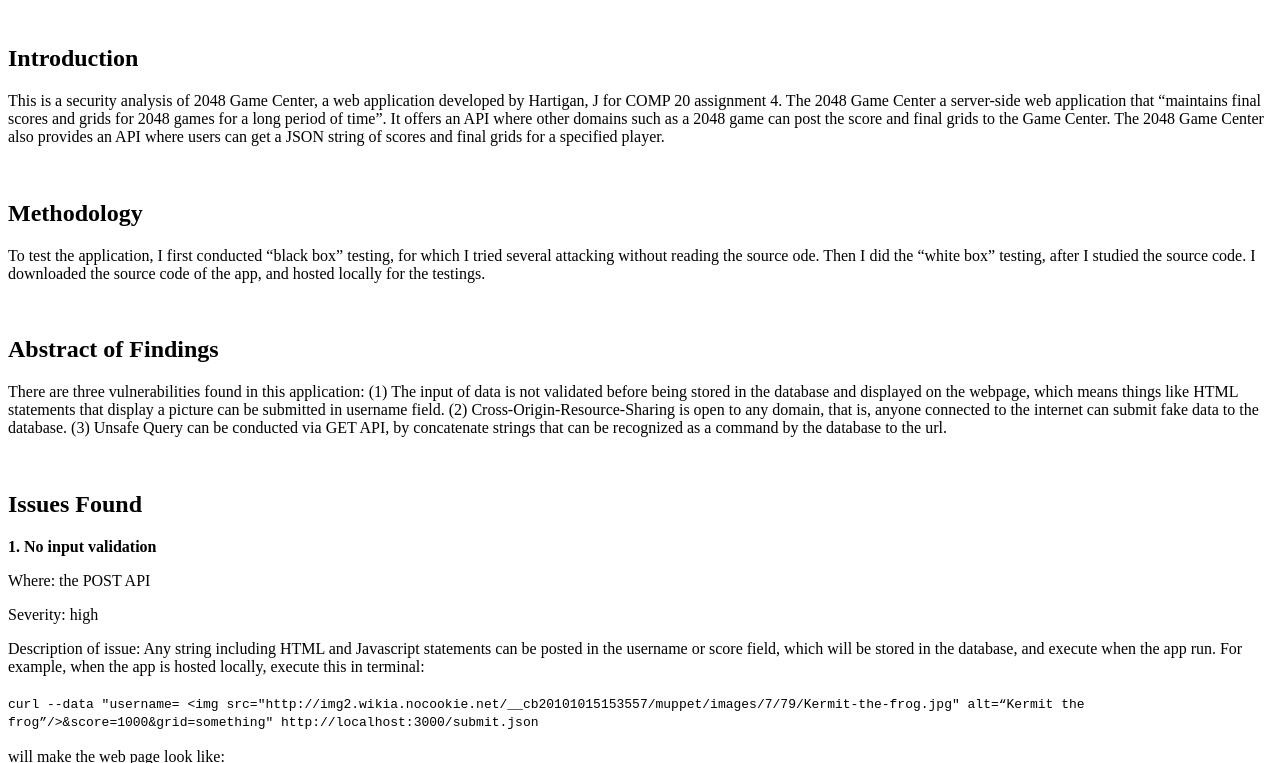
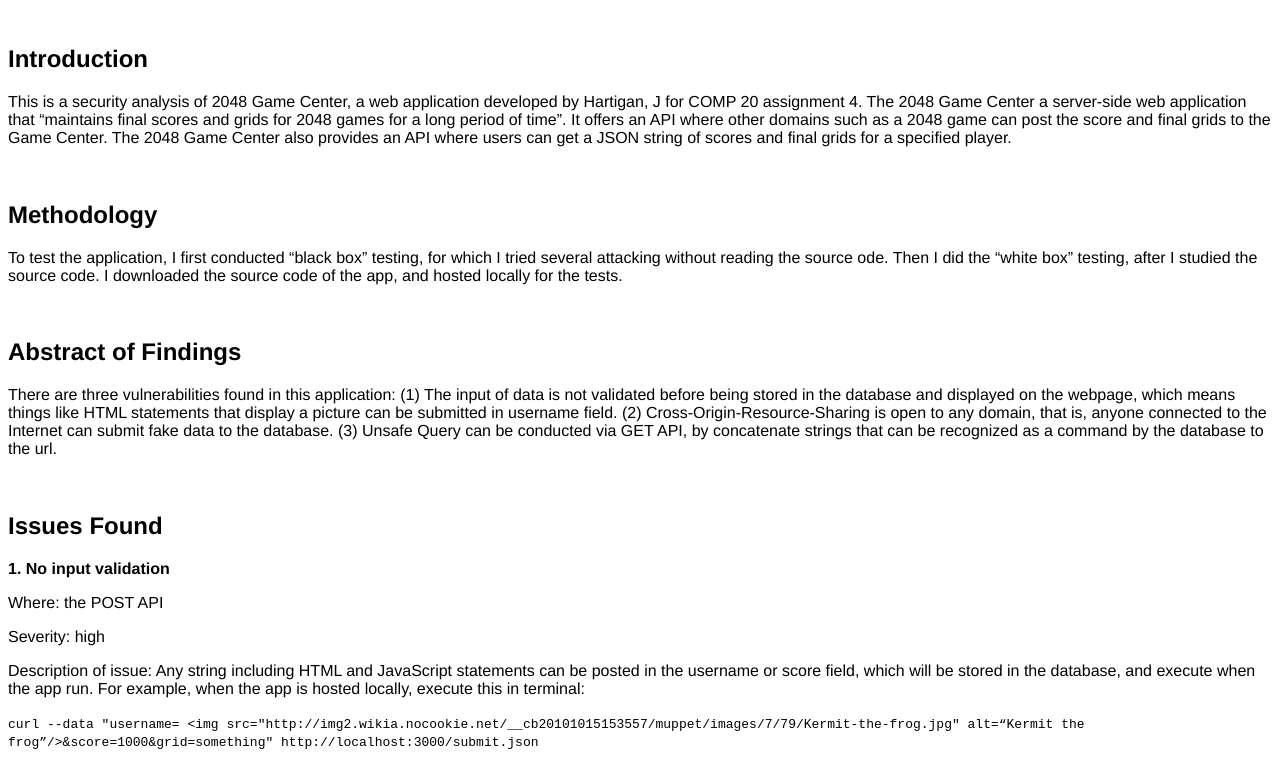
Before and after one commit to evaylu/comp20-ylu, a plain HTML site: page security/report.html in a window 1280 px wide. Shown: the part 73-836 px from the top of the page. Drawn offline with Linux system fonts and the light colour scheme.

Commit message:
added style sheet

```diff
--- a/security/report.html
+++ b/security/report.html
@@ -3,7 +3,7 @@
 <meta charset='utf-8'>
 <head>
 	<title>Security Assessment of 2048 Game Center</title>
-
+	<link rel="stylesheet" type="text/css" href="style.css" />
 </head>
 
 <body>
@@ -16,12 +16,12 @@
 </br>
 <h2>Methodology</h2>
 
-<p>To test the application, I first conducted “black box” testing, for which I tried several attacking without reading the source ode. Then I did the “white box” testing, after I studied the source code. I downloaded the source code of the app, and hosted locally for the testings.</p>
+<p>To test the application, I first conducted “black box” testing, for which I tried several attacking without reading the source ode. Then I did the “white box” testing, after I studied the source code. I downloaded the source code of the app, and hosted locally for the tests.</p>
 
 </br>
 <h2>Abstract of Findings</h2>
 
-<p>There are three vulnerabilities found in this application: (1) The input of data is not validated before being stored in the database and displayed on the webpage, which means things like HTML statements that display a picture can be submitted in username field. (2) Cross-Origin-Resource-Sharing is open to any domain, that is, anyone connected to the internet can submit fake data to the database. (3) Unsafe Query can be conducted via GET API, by concatenate strings that can be recognized as a command by the database to the url.</p>
+<p>There are three vulnerabilities found in this application: (1) The input of data is not validated before being stored in the database and displayed on the webpage, which means things like HTML statements that display a picture can be submitted in username field. (2) Cross-Origin-Resource-Sharing is open to any domain, that is, anyone connected to the Internet can submit fake data to the database. (3) Unsafe Query can be conducted via GET API, by concatenate strings that can be recognized as a command by the database to the url.</p>
 </br>
 <h2>Issues Found</h2>
 
@@ -29,11 +29,10 @@
 
 <p>Where: the POST API</p>
 <p>Severity: high </p>
-<p>Description of issue: Any string including HTML and Javascript statements can be posted in the username or score field, which will be stored in the database, and execute when the app run. For example, when the app is hosted locally, execute this in terminal:
-</br></br>
+<p>Description of issue: Any string including HTML and JavaScript statements can be posted in the username or score field, which will be stored in the database, and execute when the app run. For example, when the app is hosted locally, execute this in terminal:
+</br></p>
 <code>curl --data "username= &lt;img src="http://img2.wikia.nocookie.net/__cb20101015153557/muppet/images/7/79/Kermit-the-frog.jpg" alt=“Kermit the frog”/&gt;&amp;score=1000&amp;grid=something" http://localhost:3000/submit.json</code>
-</br>
-</br>
+</br><p>
 will make the web page look like:
 </br>
 <img src="pic1.jpeg" /></p>
@@ -56,13 +55,13 @@ will make the web page look like:
 
 <p>Where: the GET API</p>
 <p>Severity: low</p>
-<p>Description of issue: Unsafe queries can be created via “string concatenation” from GET function: php automatically converts inputs within square brackets to associated right format. For example, if <code>http://localhost:3000/scores.json?username%5B$ne%5D=player1</code> is entered in the address bar, the GET API will return objects with usernames that are not ‘player1'. </p>
+<p>Description of issue: Unsafe queries can be created via “string concatenation” from GET function: php automatically converts inputs within square brackets to associated right format. For example, if </p><code>http://localhost:3000/scores.json?username%5B$ne%5D=player1</code><p> is entered in the address bar, the GET API will return objects with usernames that are not ‘player1'. </p>
 
 <p>Resolution: Add a function that converts special characters into corresponding HTML entities for the query validation.</p>
 
 </br>
 <h2>Conclusion</h2>
 
-<p>By correcting these issues on the 2048 Game Center will help decrease the application's vulnerability to a certain level. However, with the flexibility of NoSQL databases, there is still great chances that data submitted can be modified to affect the databases and application's behaviors. To make the application more secure, more validation would need to be implemented on not only the input, but also the results.</p>
+<p>By correcting these issues on the 2048 Game Center will help decrease the application's vulnerability to a certain level. However, with the flexibility of NoSQL databases, there are still great chances that data submitted can be modified to affect the databases and application's behaviors. To make the application more secure, more validation would need to be implemented on not only the input, but also the results.</p>
 
 </body>
--- /dev/null
+++ b/security/style.css
@@ -0,0 +1,11 @@
+body{
+	font-family: 'Helvetica';
+}
+
+
+p{
+	font-weight: 500;
+	font-size: 16px;
+	text-align: left;
+
+}
```
